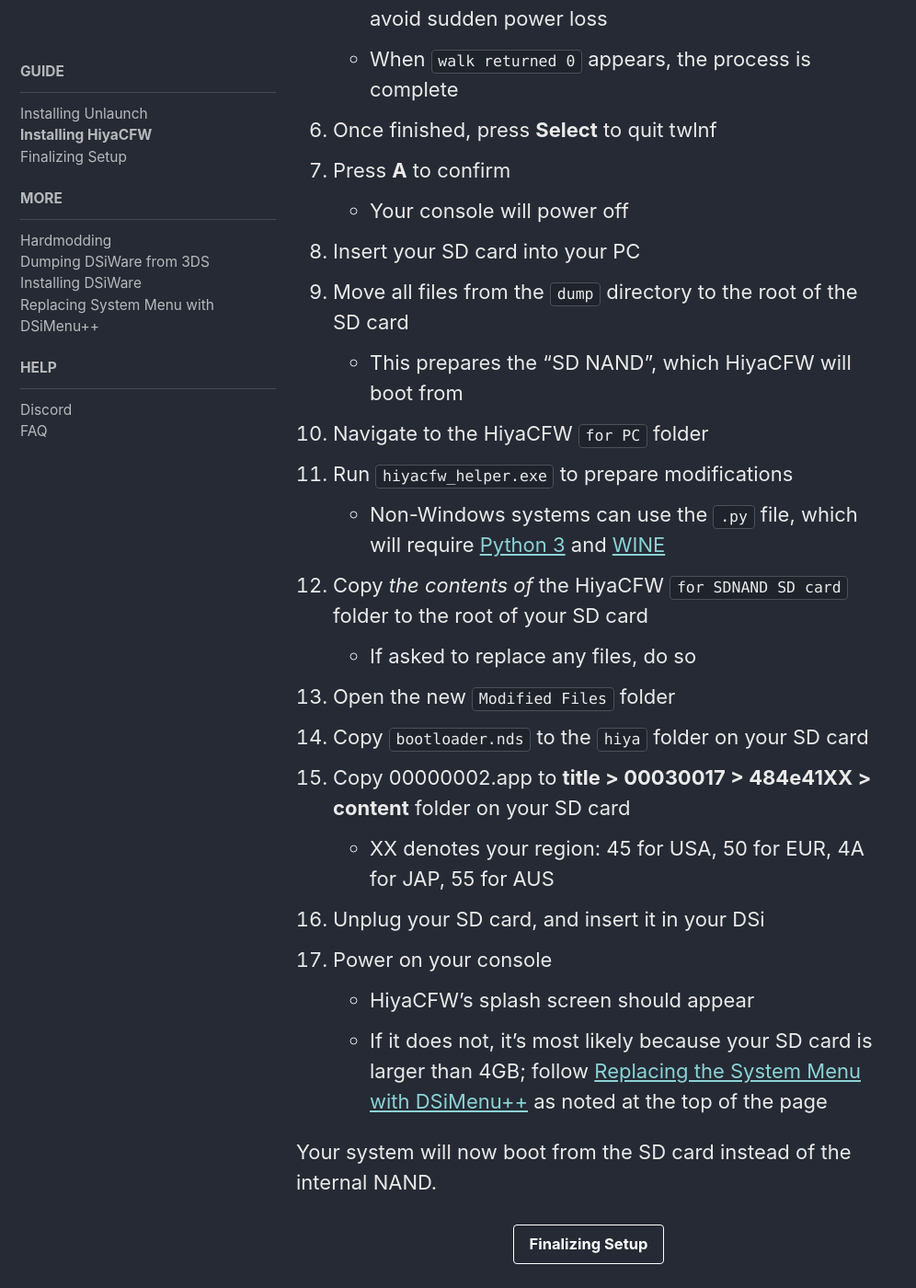
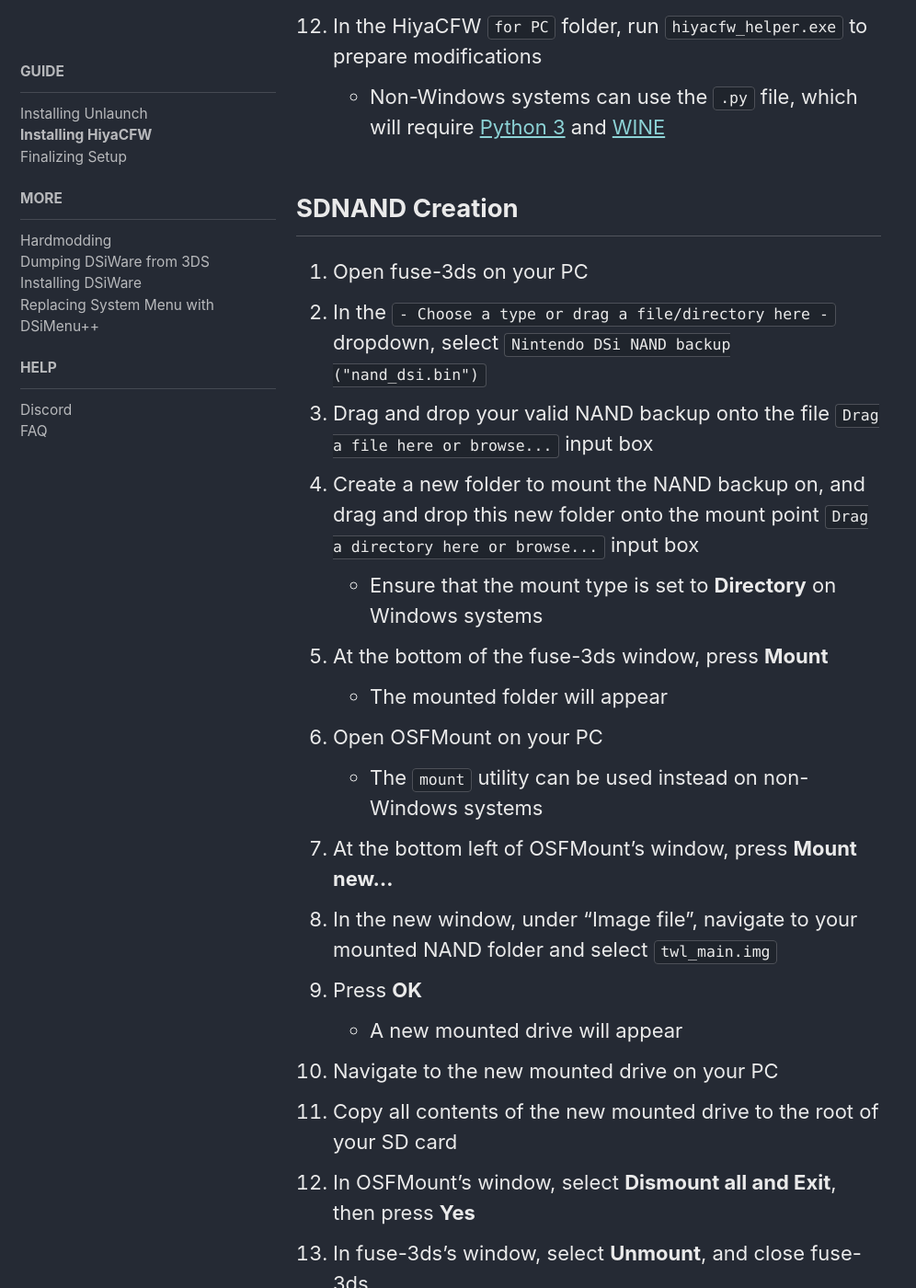
Before and after one commit to emiyl/dsi.cfw.guide-archive, a Jekyll site: the page built from guide/installing-hiyacfw.md, in a window 1280 px wide and 1400 px high, scrolled down 3113 px. Shown: the whole window at 92% size, without its empty margins (0-996 px from the left). Built offline with Jekyll 4.4.1, drawn with Linux system fonts in a browser that asks for light colours; nearby versions of some CDN libraries; some of the changed text lies outside the part shown.

Commit message:
so long, twlnf!

```diff
--- a/guide/installing-hiyacfw.md
+++ b/guide/installing-hiyacfw.md
@@ -11,70 +11,82 @@
 Do not system update after installing HiyaCFW. This will remove HiyaCFW's SD patches.
 {: .notice--danger}
 
-HiyaCFW is a custom firmware for the Nintendo DSi that, once installed, will allow:
-- Booting the system from SD card
-- Installing homebrew applications to the Home Menu
-- Launching blocked flashcards on later versions
+HiyaCFW has several advantages that only having Unlaunch on your system will not allow for. These include:
+- Booting the system from the SD card
+- Installing homebrew applications to the System Menu with ease
+- Including a custom splash screen on boot
+- Automatically booting into another application, such as DSiMenu++
+
 
 ## Requirements
 - **[OPTIONAL, BUT RECOMMENDED]** An SD card that is 2GB or smaller, or a larger SD card that is partitioned to be 2GB or smaller
   - If you cannot fulfill this requirement, or do not wish to, follow [Replacing the System Menu with DSiMenu++](/more/replacing-system-menu) once you are finished with this page
-- The latest release of [twlnf](https://github.com/Jimmy-Z/twlnf/releases){:target="_blank"}
+- The latest *nightly* release of fuse-3ds
+  - Precompiled nightly builds are available for [32-bit](https://cdn.discordapp.com/attachments/440267909965676547/459889653923708938/fuse-3ds-1.2.dev1-win32.zip){:target="_blank"} and [64-bit](https://cdn.discordapp.com/attachments/440267909965676547/459889666129264640/fuse-3ds-1.2.dev1-win64.zip){:target="_blank"}
+  - Windows users will need to install [WinFsp](http://www.secfs.net/winfsp/download/){:target="_blank"} as well
+  - Non-Windows users will need to follow the [manual installation instructions](https://github.com/ihaveamac/fuse-3ds/blob/master/README.md){:target="_blank"} for the time being
+- The latest release of [OSFMount](https://www.osforensics.com/tools/mount-disk-images.html){:target="_blank"}
+  - This can be substituted for the `mount` utility on non-Windows systems
 - The latest release of [HiyaCFW](https://github.com/Robz8/hiyaCFW/releases){:target="_blank"}
 - [NUSDownloader](/assets/files/NUSDownloader.zip)
 - A NAND backup taken from your device, with the NO$GBA Footer
-  - twlnf will create this footer automatically when it makes a backup
+  - fwTool 2.0 will create this footer automatically when it makes a backup
   - You should already have this backup from the previous section
 - [HiyaCFW Helper](/assets/files/hiyacfw_helper.zip)
   - Windows users may use the .EXE
   - Users of other operating systems may use the .py (requires [Python 3](https://www.python.org/downloads/){:target="_blank"} and [WINE](https://www.winehq.org/){:target="_blank"})
 
-## Preparation
+## HiyaCFW Preparation
 1. Insert your SDNAND SD card into your PC
 2. Copy *the contents of* the NUSDownloader `.zip` file to a folder on your PC
 3. Copy *the contents of* the HiyaCFW `.7z` file to a folder on your PC
-4. Copy the HiyaCFW Helper file to the `for PC` folder in your HiyaCFW folder
-5. Copy *the contents of* the twlnf `.7z` file to the root of your SD card, and rename `twlnf.nds` to `bootcode.dsi`
-8. Open NUSDownloader on your computer
-  - This can be done through [Mono](http://www.mono-project.com/) on Mac/Linux/*nix systems
-9. Check the "Create Decrypted Contents (*.app)" box, and uncheck the "Keep Enc. Contents" box
-10. Select **Database > System (DSi) > System Menu (Launcher) > [Your Region] > v512 > Start NUS Download!**
-11. Exit NUS Downloader
-12. Navigate to **titles > 00030017484e41XX > 512** in your NUS Downloader directory
-13. Copy `00000002.app` from the `512` folder to the HiyaCFW `for PC` folder
-14. Copy your valid NAND backup (`nand.bin`) to the HiyaCFW `for PC` folder
+4. Copy *the contents of* the HiyaCFW Helper file to the `for PC` folder in your HiyaCFW folder
+5. Open NUSDownloader on your computer
+  - This can be done through [Mono](http://www.mono-project.com/) on non-Windows systems
+6. Check the "Create Decrypted Contents (*.app)" box, and uncheck the "Keep Enc. Contents" box
+7. Select **Database > System (DSi) > System Menu (Launcher) > [Your Region] > v512 > Start NUS Download!**
+8. Exit NUS Downloader
+9. Navigate to **titles > 00030017484e41XX > 512** in your NUS Downloader directory
+10. Copy `00000002.app` from the `512` folder to the HiyaCFW `for PC` folder
+11. Copy your valid NAND backup (`nand.bin`) from the `FWXXXXXXXXXXXX` folder on your SD card to the HiyaCFW `for PC` folder
+  - `XXXXXXXXXXXX` denotes random, console-specific characters
+1. In the HiyaCFW `for PC` folder, run `hiyacfw_helper.exe` to prepare modifications
+  - Non-Windows systems can use the `.py` file, which will require [Python 3](https://www.python.org/downloads/){:target="_blank"} and [WINE](https://www.winehq.org/){:target="_blank"}
 
-## Instructions
-1. Insert your SD card into your system
-2. Power on your DSi
-  - twlnf will appear
-3. Press **X** to mount the system NAND directly
-4. Press **START** to open twlnf's menu
-5. Press **R** to dump the NAND contents to your SD card
-  - This will take several minutes
-  - Keep your system plugged in during this process, to avoid sudden power loss
-  - When `walk returned 0` appears, the process is complete
-6. Once finished, press **Select** to quit twlnf
-7. Press **A** to confirm
-  - Your console will power off
-8. Insert your SD card into your PC
-9. Move all files from the `dump` directory to the root of the SD card
-  - This prepares the "SD NAND",  which HiyaCFW will boot from
-10. Navigate to the HiyaCFW `for PC` folder
-11. Run `hiyacfw_helper.exe` to prepare modifications
-  - Non-Windows systems can use the `.py` file, which will require [Python 3](https://www.python.org/downloads/){:target="_blank"} and [WINE](https://www.winehq.org/){:target="_blank"}
-12. Copy *the contents of* the HiyaCFW `for SDNAND SD card` folder to the root of your SD card
+## SDNAND Creation
+1. Open fuse-3ds on your PC
+2. In the `- Choose a type or drag a file/directory here -` dropdown, select `Nintendo DSi NAND backup ("nand_dsi.bin")`
+3. Drag and drop your valid NAND backup onto the file `Drag a file here or browse...` input box
+4. Create a new folder to mount the NAND backup on, and drag and drop this new folder onto the mount point `Drag a directory here or browse...` input box
+  - Ensure that the mount type is set to **Directory** on Windows systems
+5. At the bottom of the fuse-3ds window, press **Mount**
+  - The mounted folder will appear
+6. Open OSFMount on your PC
+  - The `mount` utility can be used instead on non-Windows systems
+7. At the bottom left of OSFMount's window, press **Mount new...**
+8. In the new window, under "Image file", navigate to your mounted NAND folder and select `twl_main.img`
+9. Press **OK**
+  - A new mounted drive will appear
+10. Navigate to the new mounted drive on your PC
+11. Copy all contents of the new mounted drive to the root of your SD card
+12. In OSFMount's window, select **Dismount all and Exit**, then press **Yes**
+13. In fuse-3ds's window, select **Unmount**, and close fuse-3ds
+
+## Finalization
+1. Copy *the contents of* the HiyaCFW `for SDNAND SD card` folder to the root of your SD card
   - If asked to replace any files, do so
-1. Open the new `Modified Files` folder
-2. Copy `bootloader.nds` to the `hiya` folder on your SD card
-3. Copy 00000002.app to **title > 00030017 > 484e41XX > content** folder on your SD card
+2. Open the `Modified Files` folder from the HiyaCFW `for PC` folder
+3. Copy `bootloader.nds` to the `hiya` folder on your SD card
+4. Copy 00000002.app to **title > 00030017 > 484e41XX > content** folder on your SD card
   - XX denotes your region: 45 for USA, 50 for EUR, 4A for JAP, 55 for AUS
-4. Unplug your SD card, and insert it in your DSi
-5. Power on your console
-  - HiyaCFW's splash screen should appear
-  - If it does not, it's most likely because your SD card is larger than 4GB; follow [Replacing the System Menu with DSiMenu++](/more/replacing-system-menu) as noted at the top of the page
+5. Unplug your SD card, and insert it in your DSi
+6. Power on your console
+  - HiyaCFW's settings screen should appear
+7. Change the settings to your liking, and press **START** to continue
+  - If you boot to "An error has occured" screen, it's most likely because your SD card is larger than 2GB; follow [Replacing the System Menu with DSiMenu++](/more/replacing-system-menu) as noted at the top of the page
 
 Your system will now boot from the SD card instead of the internal NAND.
+You may press **A** while booting to bypass HiyaCFW and boot from the internal NAND, using Unlaunch.
 
 [Finalizing Setup](/guide/finalizing-setup){: .btn .btn--light-outline}
 {: style="text-align: center;"}
--- a/guide/installing-unlaunch.md
+++ b/guide/installing-unlaunch.md
@@ -15,79 +15,66 @@
 
 ## Downloads
 - The latest release of [Unlaunch](https://problemkaputt.de/unlau08.zip)
-	- We are currently using Unlaunch v0.8, as 0.9 has bugs preventing HiyaCFW from working
+	- We are currently using Unlaunch v0.8, as 0.9 is incompatible with HiyaCFW
 - The latest release of [HBMenu](https://github.com/devkitPro/nds-hb-menu/releases/){:target="_blank"}
 - The latest release of [ugopwn](/assets/files/ugopwn.zip)
-- The latest release of [twlnf](https://github.com/Jimmy-Z/twlnf/releases){:target="_blank"}
-- The latest release of [DSi SRL Extractor](/assets/files/dsi_srl_extract.zip)
+- The latest release of [fwTool](/assets/files/fwTool.nds)
 
 ## Preparing your SD card
 
-1. Install Python 3 on your computer
-2. Open the System Settings application
-3. Select **Data Management > System Memory > Flipnote Studio > Copy > Yes**
-	- If Data Management isn't appearing, open the DSi Shop, close it, and then try again
-4. Once finished, power off your device
-5. Take your SD card out of your console and insert it into your computer
-6. Copy the contents of the ugopwn `.zip` file to the root of your SD card
-7. Copy the contents of the twlnf `.7z` file to the root of your SD card, and rename `twlnf.nds` to `boot.nds`
-8. Copy the contents of the DSi SRL Extractor `.zip` file to a folder on your Desktop
-9. Open the SD card drive on your computer
-10. Navigate to /Private/DS/Title/
-11. Copy the `.bin` file to your DSi SRL Extractor folder
-12. Run the console_id `.exe` file inside the folder
-  - Non-Windows systems can use the `.py` file, which will require [Python 3](https://www.python.org/downloads/){:target="_blank"} and [WINE](https://www.winehq.org/){:target="_blank"}
-13. When prompted, press Enter
-14. Copy the new console_id `.txt` file to the root of your SD card
-15. Eject your SD card and insert it back into your DSi
+1. Insert your system's SD card into your PC
+2. Copy the contents of the ugopwn `.zip` file to the root of your SD card
+3. Copy the fwTool `.nds` file to the root of your SD card, and rename `fwTool.nds` to `boot.nds`
+4. Eject your SD card, and insert it back into your DSi
 
 ## Creating a NAND backup
 
 1. Open the Flipnote Studio application
   - Ensure that the *booting to Calendar mode* is disabled in Flipnote Studio's settings
-  - If you already have another DSiWare exploit installed, open that and skip to Step 14
-2. Select **View Flipnote > SD Card > Select Folder > User > ugopwn**
-3. Click on the note with the red bottom half
-4. Select "Edit"
-5. Click on the Flipnote frog icon in the bottom left
-6. Click on the film roll icon
-7. Select **Copy > Back > Quit**
-8. Click the second note, and select "Edit"
-9. Click on the Flipnote frog icon in the bottom left
-10. Click on the film roll icon.
-11. **USA/EUR/AUS:** Click on the single right arrow (the next to last arrow icon) two times
+  - If you already have another DSiWare exploit installed, open that and skip to Step 13
+  - Note that Sudokuhax *cannot* adequately make a backup with the required footer!
+1. Select **View Flipnote > SD Card > Select Folder > User > ugopwn**
+2. Click on the note with the red bottom half
+3. Select "Edit"
+4. Click on the Flipnote frog icon in the bottom left
+5. Click on the film roll icon
+6. Select **Copy > Back > Quit**
+7. Click the second note, and select "Edit"
+8. Click on the Flipnote frog icon in the bottom left
+9. Click on the film roll icon.
+10. **USA/EUR/AUS:** Click on the single right arrow (the next to last arrow icon) two times
   - You will see a new frame be created
-12. Based on your region, do the following:
+11. Based on your region, do the following:
   - **USA:** Click on the paste button exactly 122 times.
   - **EUR/AUS:** Click on the paste button exactly 2 times.
-  - **JPN:** Click on the paste button. This should launch twlnf
-13. **USA/EUR/AUS:** Select "Erase" and then "Paste"
-  - This should launch twlnf
-14. When prompted, press **A** to create a nand backup
+  - **JPN:** Click on the paste button. This should launch fwTool
+12. **USA/EUR/AUS:** Select "Erase" and then "Paste"
+  - This will launch fwTool
+13. Navigate to `Backup DSi NAND`, and press **A**
   - This will take a few minutes
   - Store this NAND backup in a safe location, it is a critical backup and we will need it later to install HiyaCFW
-15. Press **B** to quit twlnf
+  - When `saved nand.bin.sha1.` appears, the backup is finished
+14. Navigate to `Exit`, and press **A**
   - Your console will power off
 
 ## Installation
 
 1. Insert your system's SD card into your computer
 2. Copy `BOOT.NDS` from the `hbmenu` folder in the HBMenu `.tar.bz2` file to the root of your SD card
-  - twlnf is currently your `boot.nds`; for now, rename it to `boot.bak` or `twlnf.nds`
+  - fwTool is currently your `boot.nds`; for now, rename it to `boot.bak` or `fwTool.nds`
 3. Copy `UNLAUNCH.DSI` from the Unlaunch `.zip` file to the root of your SD card
 4. Rename `UNLAUNCH.DSI` to `unlaunch.nds`
 5. Unplug your SD card, and insert it in your DSi
-6. Power on your DSi, and repeat steps 1 through 13 in **Creating a NAND backup**
-  - HBMenu should appear
+6. Power on your DSi, and repeat steps 1 through 12 in **Creating a NAND backup**
+  - HBMenu will appear
 7. Navigate to `unlaunch.nds`, and press **A**
-  - Unlaunch's installer should appear
+  - Unlaunch's installer will appear
 8. Navigate to `INSTALL NOW` and press **A**
-  - If Unlaunch freezes at `LOADING FAT`, please read our [FAQ](/help/faq)
+  - If Unlaunch freezes at `ERROR: MISMATCH IN FAT COPIES`, please read our [FAQ](/help/faq)
 9. When done, navigate to `POWER DOWN` and press **A**
   - Your system will power off
 10. Turn your system on, to verify Unlaunch installed properly
   - You should briefly see the Unlaunch screen, and boot into a version of the DSi Menu with no sound
-  - If you're stuck on black screens or the Unlaunch screen, hold **A** while powering on your system
 
 With Unlaunch installed, your system now has primitive brick protection, unless the launcher's TMD file is destroyed. Unlaunch has protections that should prevent this from happening, and HiyaCFW uses your SD card as the DSi's NAND, adding a very resilient layer of brick protection.
 
```
Also changed, not shown: guide/finalizing-setup.md (+3 -3 lines), more/replacing-system-menu.md (+1 -1 lines), 2 other files.
